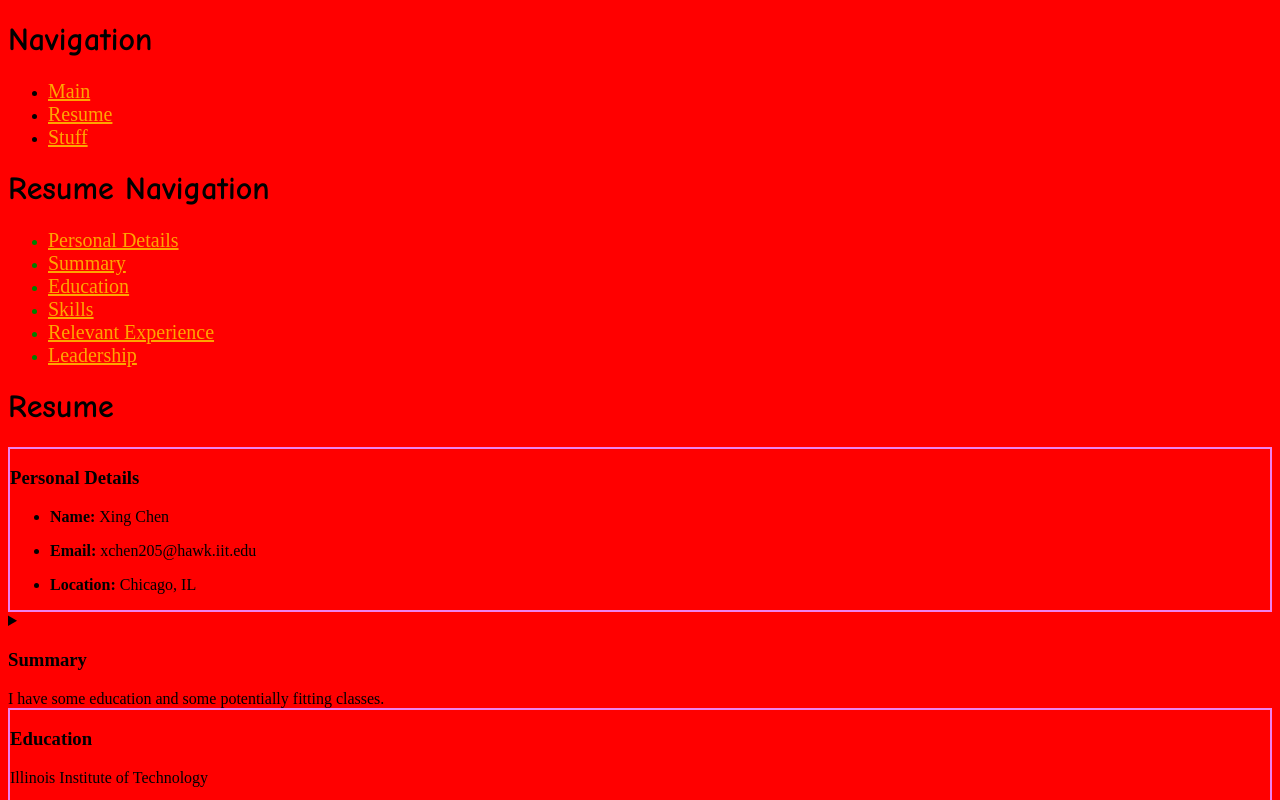
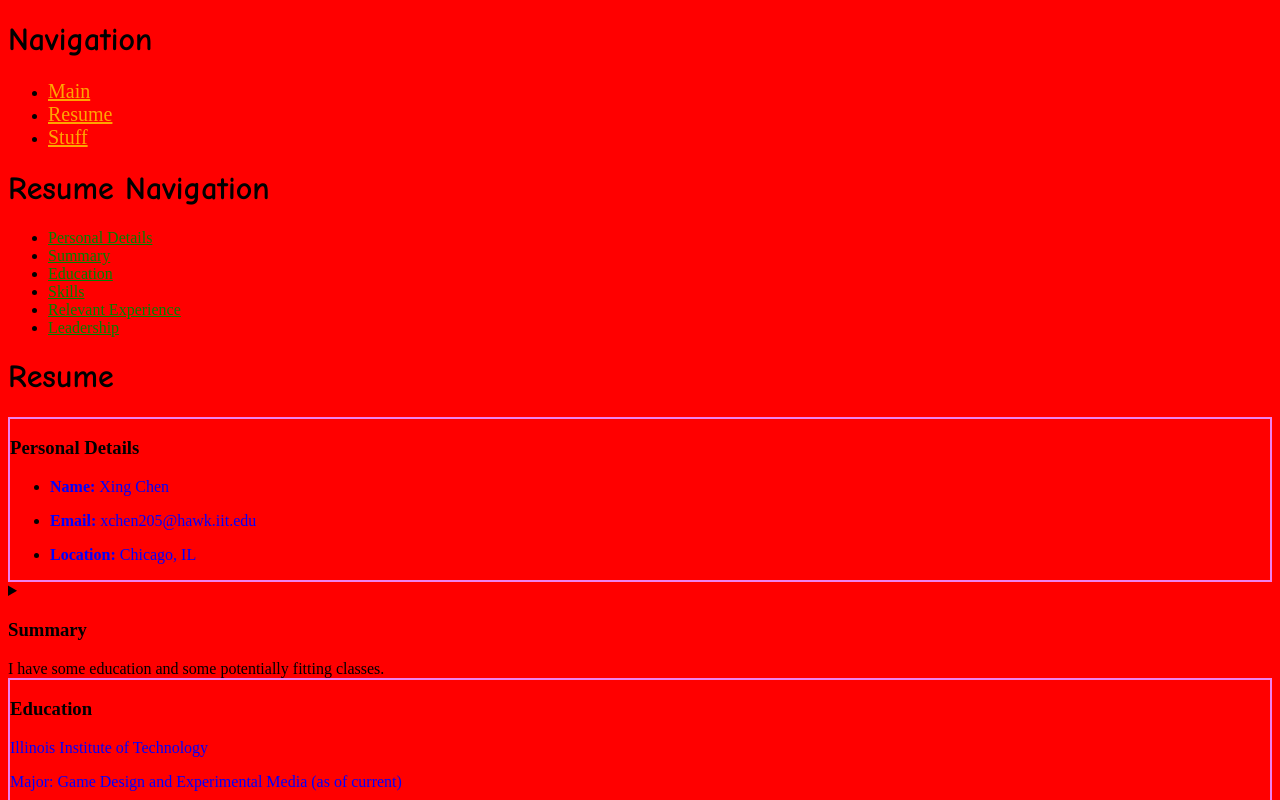
Before and after one commit to xchen205/webdev_project2, a plain HTML site: page resume.html in a window 1280 px wide. Shown: the top 800 px of the page. Drawn offline with Linux system fonts and the light colour scheme.

Commit message:
color and font size fixes

```diff
--- a/style.css
+++ b/style.css
@@ -17,7 +17,7 @@ ul li a:hover{
   color: yellow;
 }
 
-#resume ul li{
+#resume ul li a{
   font-size: 16px;
   color: green;
 }
@@ -27,6 +27,10 @@ ul li a:hover{
   color: lime;
 }
 
+p {
+  color: blue
+}
+
 section {
   border: 2px solid Violet;
 }
```
